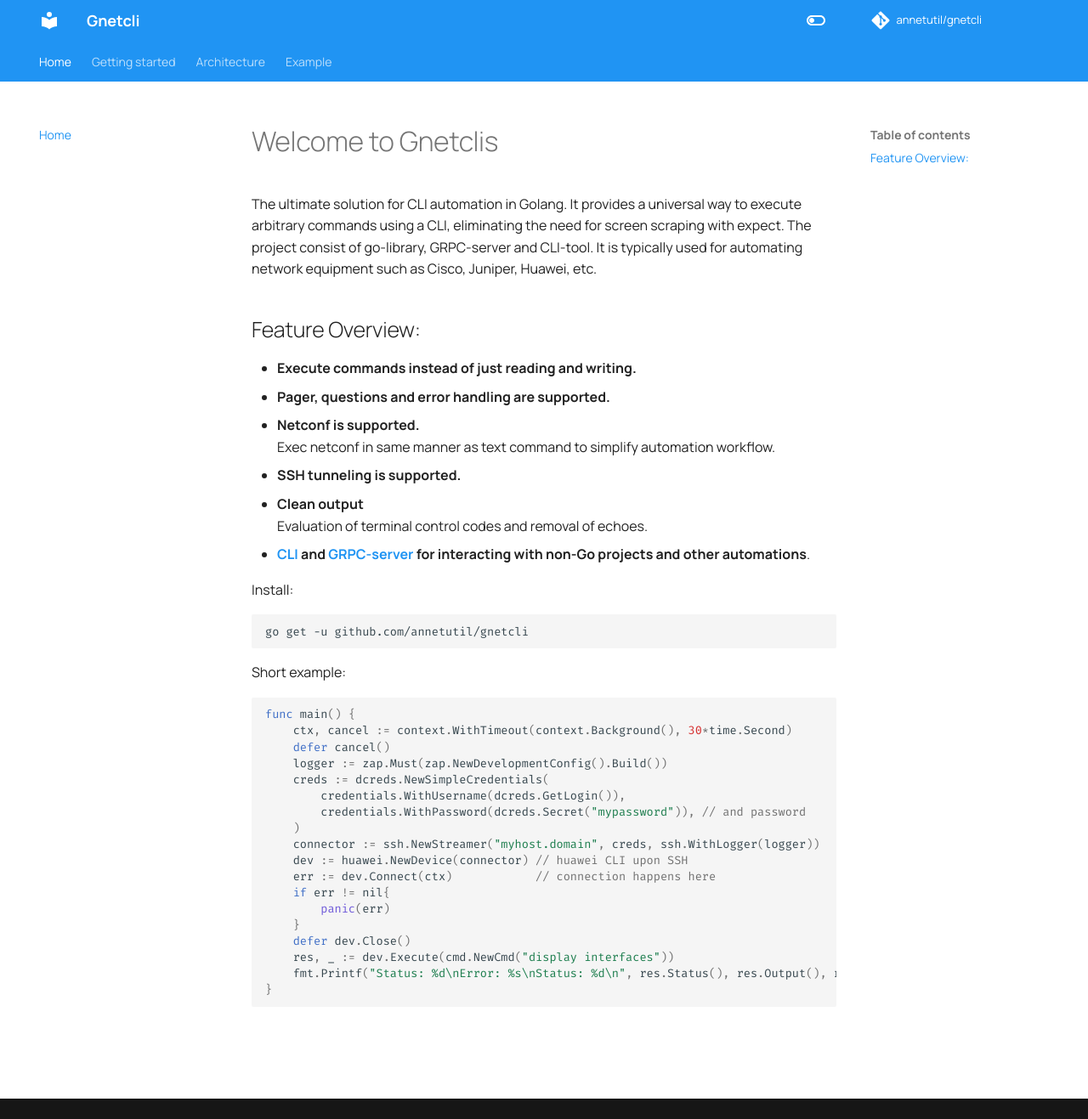
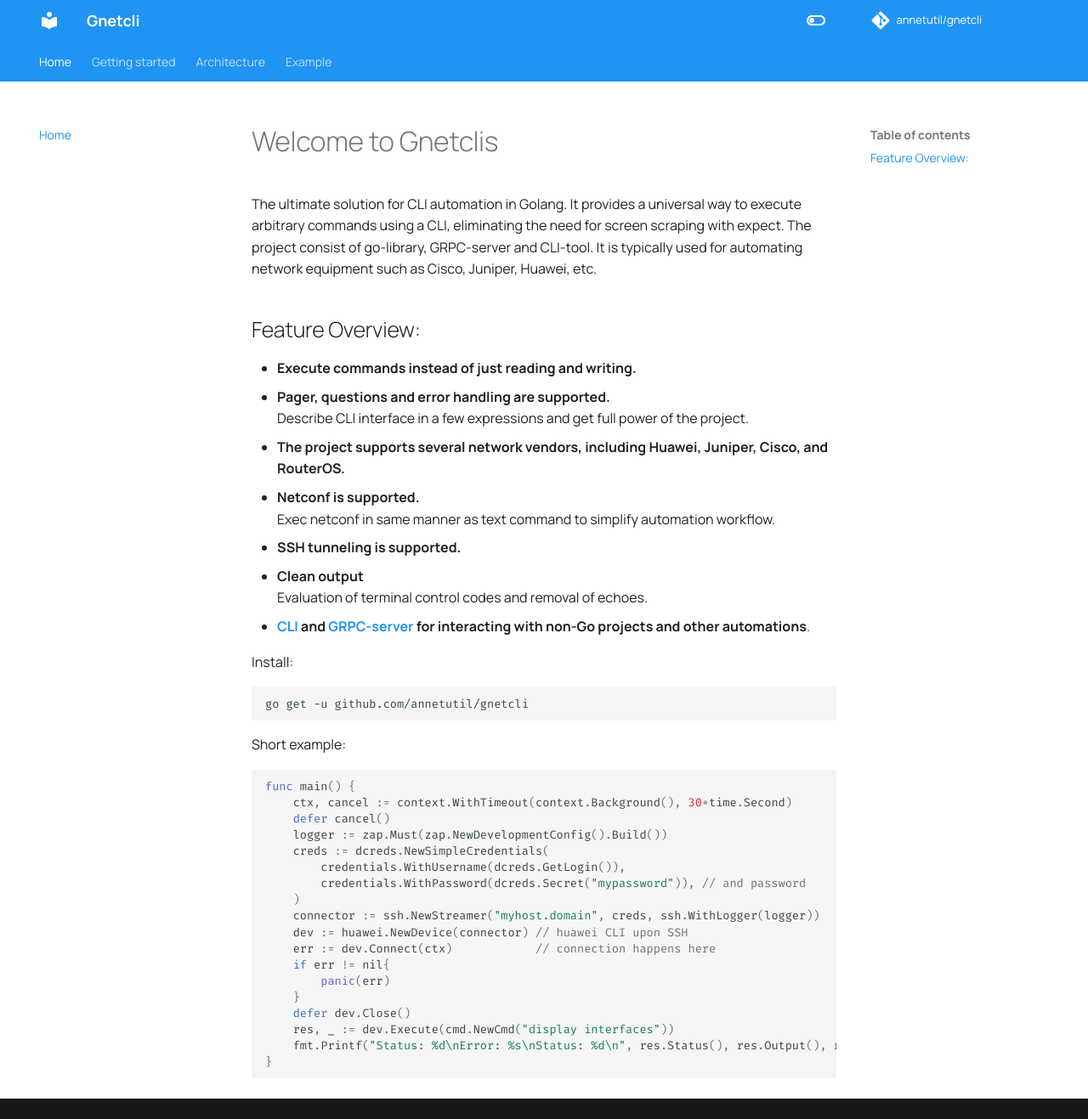
Before and after one commit to annetutil/gnetcli, an MkDocs documentation site: the page built from docs/index.md, in a window 1280 px wide and 1317 px high. Shown: the whole window at 85% size. Built offline with MkDocs 1.6.1 and Material for MkDocs 9.7.7, drawn with Linux system fonts in a browser that asks for light colours; comment, search, counter and statistics services are not loaded.

Commit message:
update docs

```diff
--- a/docs/index.md
+++ b/docs/index.md
@@ -6,6 +6,8 @@
 ## Feature Overview:
 * **Execute commands instead of just reading and writing.**
 * **Pager, questions and error handling are supported.**
+  Describe CLI interface in a few expressions and get full power of the project.
+* **The project supports several network vendors, including Huawei, Juniper, Cisco, and RouterOS.**
 * **Netconf is supported.**
   Exec netconf in same manner as text command to simplify automation workflow.
 * **SSH tunneling is supported.**
```
Also changed, not shown: README.md (+2 -0 lines).
